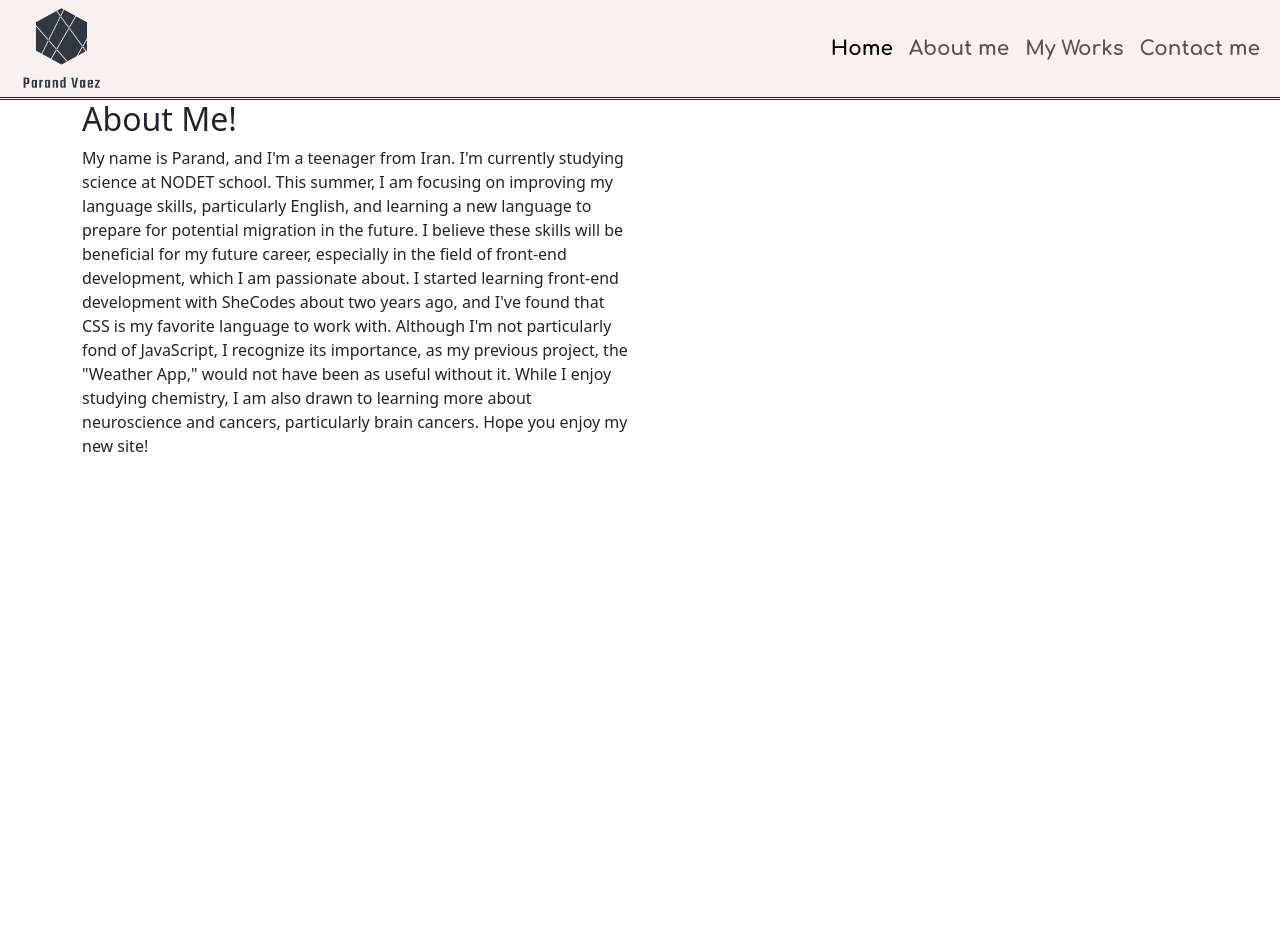
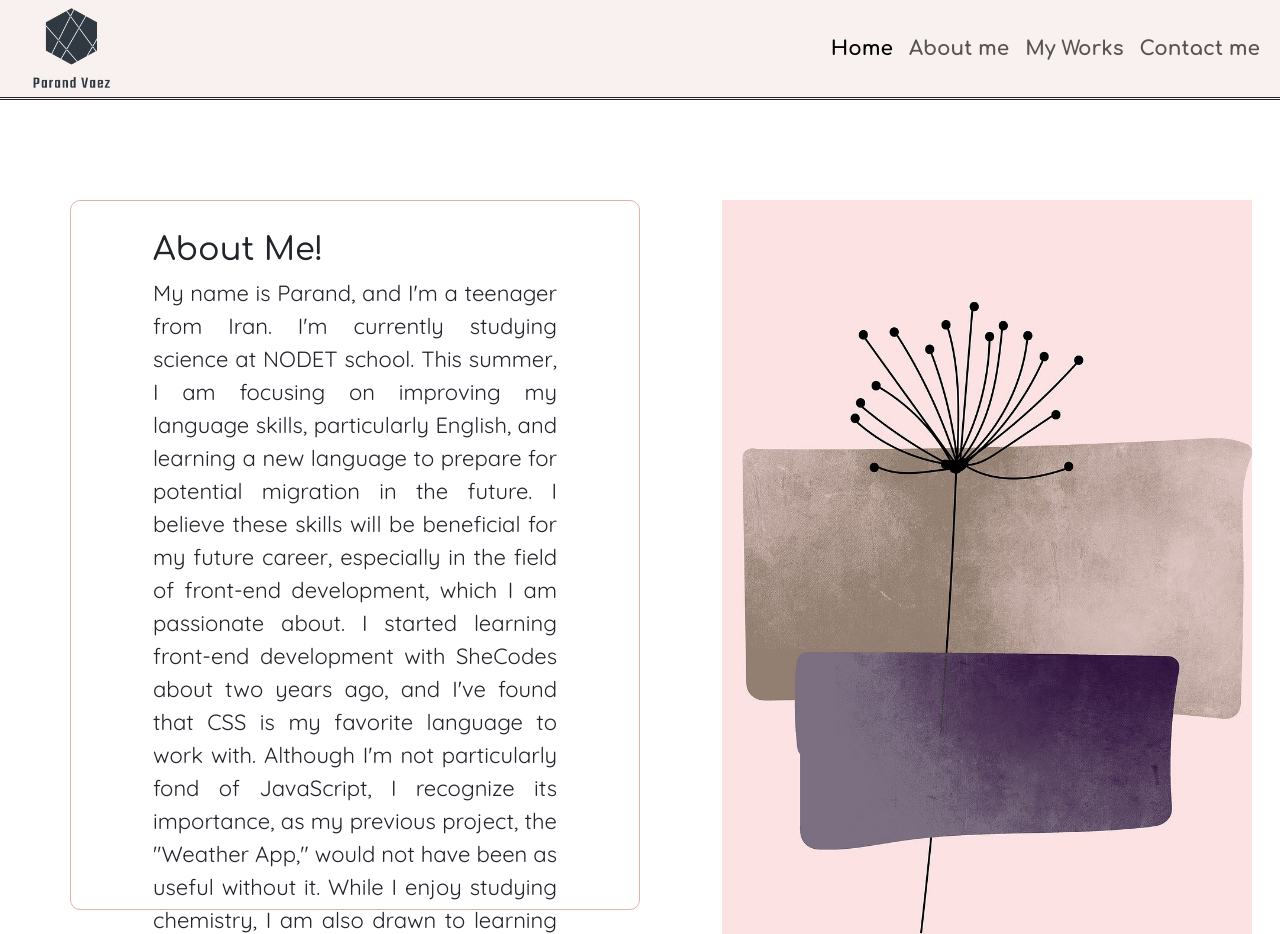
Before and after one commit to Parandvaez/my-portfolio, a plain HTML site: page about.html in a window 1280 px wide. Shown: the top 934 px of the page. Before the commit the page ends 800 px from the top, so only its background shows below. Drawn offline with nearby package versions, Linux system fonts and the light colour scheme.

Commit message:
update files and remove style2.css

```diff
--- a/about.html
+++ b/about.html
@@ -4,7 +4,7 @@
     <meta charset="UTF-8" />
     <meta name="viewport" content="width=device-width, initial-scale=1.0" />
     <title>About Me!</title>
-    <link rel="stylesheet" href="style2.css" />
+    <link rel="stylesheet" href="style.css" />
     <link
       href="https://cdn.jsdelivr.net/npm/bootstrap@5.3.3/dist/css/bootstrap.min.css"
       rel="stylesheet"
@@ -67,9 +67,9 @@
     </nav>
     <div class="container">
       <div class="row">
-        <div class="col-sm-6">
-          <h2>About Me!</h2>
-          <p>
+        <div class="col-sm-6 phobout">
+          <h2 class="title">About Me!</h2>
+          <p class="about-me">
             My name is Parand, and I'm a teenager from Iran. I'm currently
             studying science at NODET school. This summer, I am focusing on
             improving my language skills, particularly English, and learning a
@@ -86,6 +86,9 @@
             my new site!
           </p>
         </div>
+        <div class="col-sm-6">
+          <img src="images/about image.jpg" class="about-img" />
+        </div>
       </div>
     </div>
   </body>
--- a/style.css
+++ b/style.css
@@ -200,7 +200,7 @@ h2 {
   margin-left: 10px;
 }
 
-.nav-link {
+.nav-item {
   font-size: 20px;
   font-family: "Comfortaa", sans-serif;
   font-optical-sizing: auto;
@@ -243,3 +243,28 @@ footer {
 .tik {
   color: #25232b;
 }
+
+.container {
+  margin-top: 100px;
+}
+
+.about-img {
+  width: 600px;
+  height: auto;
+  padding-left: 70px;
+}
+
+.about-me,
+.title {
+  margin-right: 70px;
+  margin-left: 70px;
+}
+
+.phobout {
+  border: 1px solid #deb3ad;
+  border-radius: 10px;
+  padding-top: 30px;
+  padding-left: 30px;
+  height: 710px;
+  width: 700px;
+}
--- a/style2.css
+++ /dev/null
@@ -1,13 +0,0 @@
-.navbar {
-  border-bottom: 3px double #25232b;
-  background-color: #f9f1f0;
-  height: 100px;
-}
-
-.nav-item {
-  font-size: 20px;
-  font-family: "Comfortaa", sans-serif;
-  font-optical-sizing: auto;
-  font-weight: 700;
-  font-style: normal;
-}
```
Also changed, not shown: images/about image.jpg (added).
